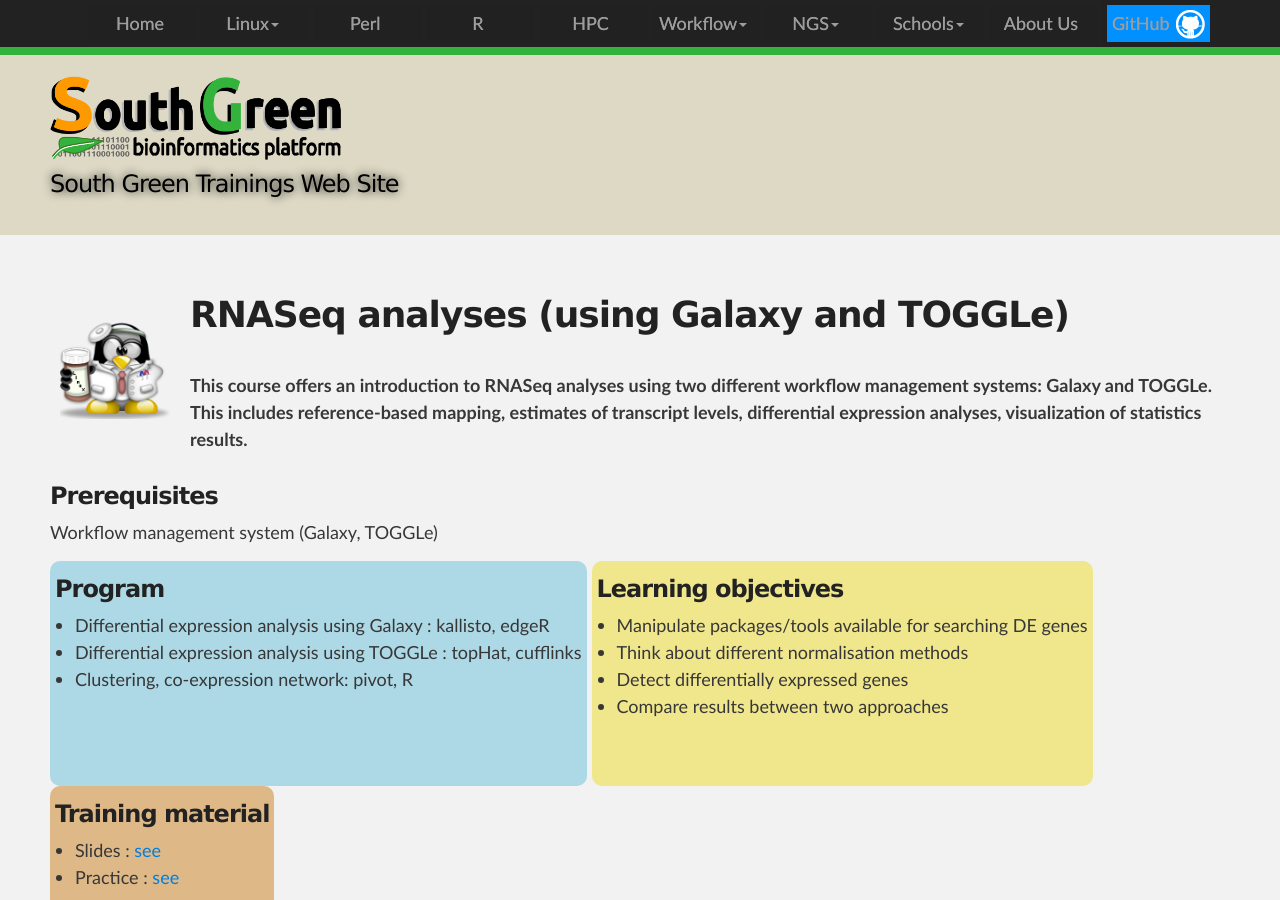
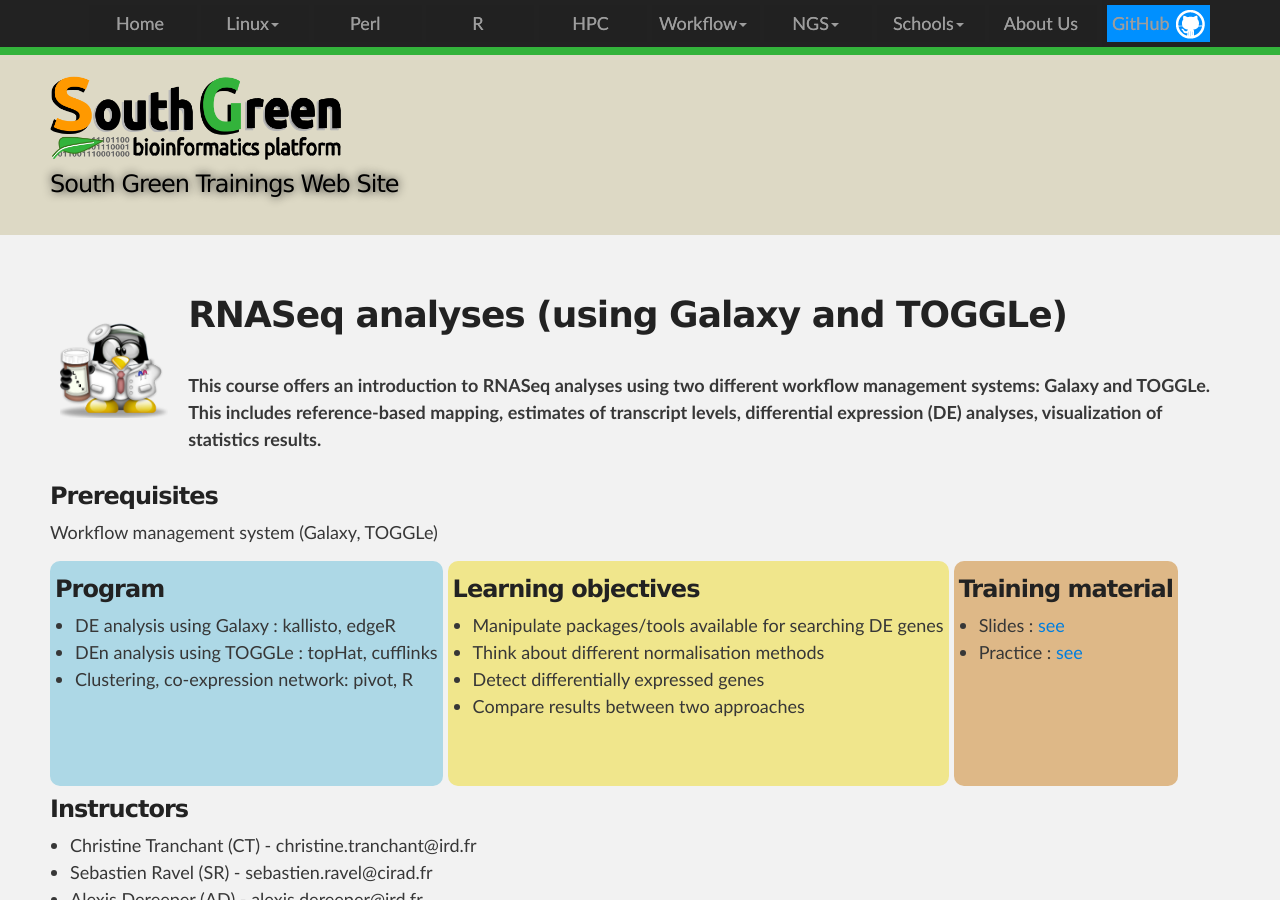
Before and after one commit to SouthGreenPlatform/trainings, a Jekyll site: the page built from _pages/RNASeq.md, in a window 1280 px wide and 900 px high. Built offline with Jekyll 4.4.1, drawn with Linux system fonts in a browser that asks for light colours; nearby versions of some CDN libraries.

Commit message:
Update RNASeq.md

```diff
--- a/_pages/RNASeq.md
+++ b/_pages/RNASeq.md
@@ -11,7 +11,7 @@
 </td>
 <td>
 <h1> RNASeq analyses (using Galaxy and TOGGLe)</h1><br />
-This course offers an introduction to RNASeq analyses using two different workflow management systems: Galaxy and TOGGLe. This includes reference-based mapping, estimates of transcript levels, differential expression analyses, visualization of statistics results.
+This course offers an introduction to RNASeq analyses using two different workflow management systems: Galaxy and TOGGLe. This includes reference-based mapping, estimates of transcript levels, differential expression (DE) analyses, visualization of statistics results.
 </td>
 </tr>
 </table>
@@ -21,8 +21,8 @@
 <div id="colonne1">
 <h3>Program</h3>
 <ul>
-<li> Differential expression analysis using Galaxy : kallisto, edgeR </li>
-<li> Differential expression analysis using TOGGLe : topHat, cufflinks </li>
+<li> DE analysis using Galaxy : kallisto, edgeR </li>
+<li> DEn analysis using TOGGLe : topHat, cufflinks </li>
 <li> Clustering, co-expression network: pivot, R</li>
 </ul>
 </div>
```
